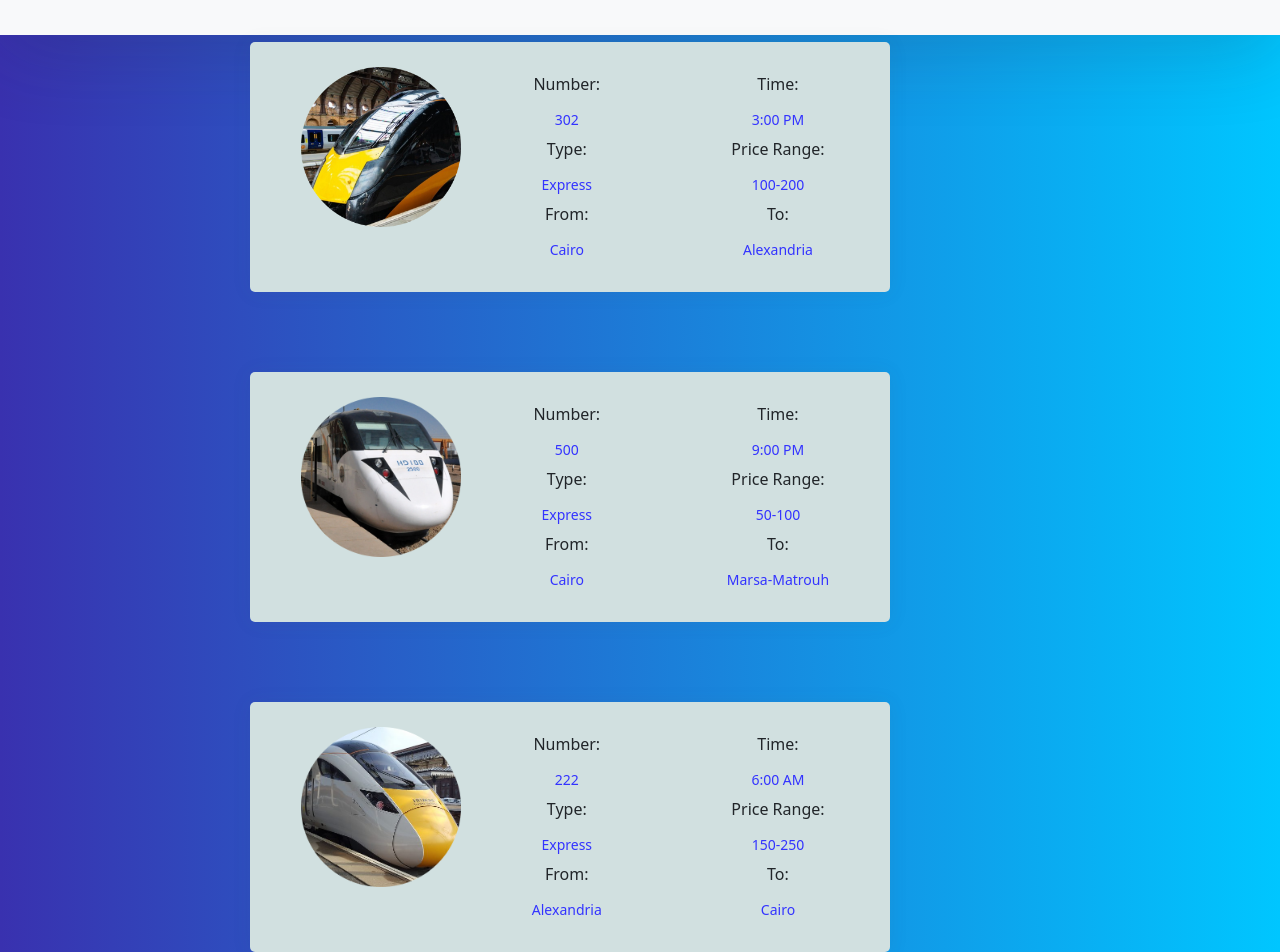
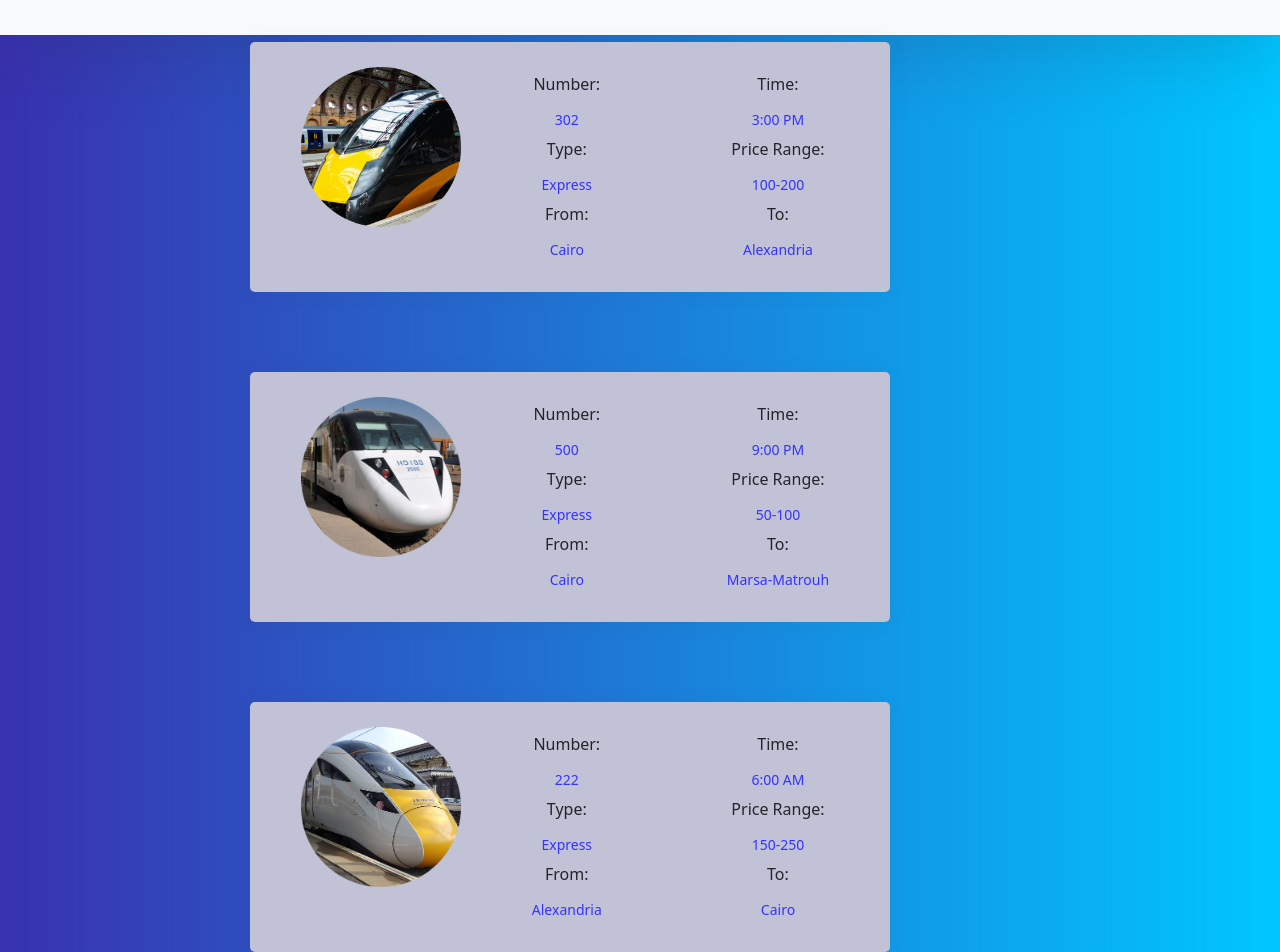
Before and after one commit to Nouran-saad/front-end-app, a React (Create React App) app: page /moreInfo in a window 1280 px wide. Shown: the part 72-1024 px from the top of the page. Built offline with nearby package versions, Linux system fonts and the light colour scheme.

Commit message:
moreINfo

```diff
--- a/src/components/MoreInfo.js
+++ b/src/components/MoreInfo.js
@@ -11,7 +11,7 @@ function MoreInfo() {
       <MyNav />
       <Card
         style={{
-          backgroundColor: "#d1e0e0",
+          backgroundColor: "#c2c2d6",
           marginTop: "80px",
           width: "50%",
           height: "250px",
@@ -48,7 +48,7 @@ function MoreInfo() {
       </Card>
       <Card
         style={{
-          backgroundColor: "#d1e0e0",
+          backgroundColor: "#c2c2d6",
           marginTop: "80px",
           width: "50%",
           height: "250px",
@@ -85,7 +85,7 @@ function MoreInfo() {
       </Card>
       <Card
         style={{
-          backgroundColor: "#d1e0e0",
+          backgroundColor: "#c2c2d6",
           marginTop: "80px",
           width: "50%",
           height: "250px",
```
